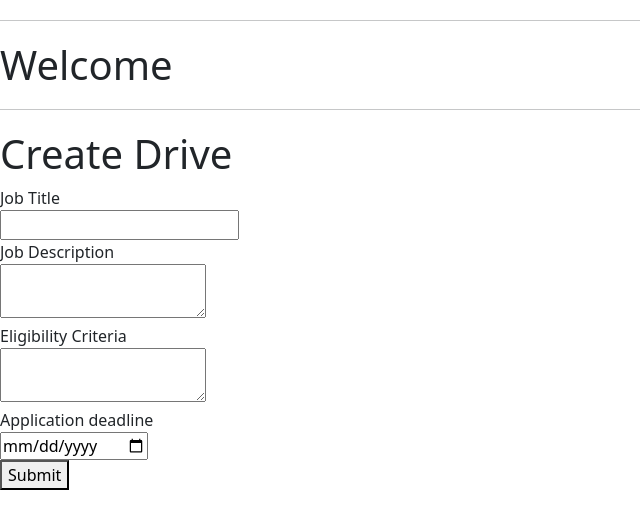
After one commit to Rajeshwari2857/Placement_portal, a Django app: page /company/create_drive/ in a window 1280 px wide. The commit adds this page. Shown: the top 529 px of the page, without its empty margins (0-640 px from the left). Run offline with Django 5.2, Linux system fonts and the light colour scheme.

Commit message:
drive creation

```diff
--- a/app/company/templates/com_dash.html
+++ b/app/company/templates/com_dash.html
@@ -2,4 +2,8 @@
 
 {% block content %}
     <h1>Company's dashboard</h1>
+
+    <button>
+        <a href="{% url 'create_drive' %}">Create drive</a>
+    </button>
 {% endblock %}
--- /dev/null
+++ b/app/company/templates/create_drive.html
@@ -0,0 +1,58 @@
+{% extends 'base.html' %}
+
+{% block content %}
+
+<h1> Create Drive </h1>
+
+<form
+    action="{% url 'create_drive' %}"
+    method="post">
+        {% csrf_token %}
+
+        <label>
+            Job Title
+        </label>
+        <br>
+        <input
+            type="text"
+            name="job_title"
+            required>
+        <br>
+
+        <label>
+            Job Description
+        </label>
+        <br>
+        <textarea
+            name="job_description"
+            required>
+        </textarea>
+        <br>
+
+        <label>
+            Eligibility Criteria
+        </label>
+        <br>
+        <textarea
+            name="eligibility_criteria"
+            required>
+        </textarea>
+        <br>
+
+        <label>
+            Application deadline
+        </label>
+        <br>
+        <input
+            type="date"
+            name="application_deadline"
+            required>
+        <br>
+
+        <button
+            type="submit">
+            Submit
+        </button>
+</form>
+
+{% endblock %}
--- a/app/company/urls.py
+++ b/app/company/urls.py
@@ -5,4 +5,5 @@ urlpatterns = [
     path('pending/', views.com_pending, name='com_pending'),
     path('profile/', views.com_profile, name='com_profile'),
     path('dashboard/', views.com_dash, name='com_dash'),
+    path('create_drive/', views.create_drive, name='create_drive'),
 ]
--- a/app/company/views.py
+++ b/app/company/views.py
@@ -25,3 +25,24 @@ def com_profile(request):
 
 def com_dash(request):
     return render(request, 'com_dash.html')
+
+
+def create_drive(request):
+
+    if request.method == 'POST':
+        company = models.Company.objects.get(user=request.user)
+        job_title = request.POST['job_title']
+        job_description = request.POST['job_description']
+        eligibility_criteria = request.POST['eligibility_criteria']
+        application_deadline = request.POST['application_deadline']
+        drive = models.Drive.objects.create(
+            company = company,
+            job_title = job_title,
+            job_description = job_description,
+            eligibility_criteria = eligibility_criteria,
+            application_deadline = application_deadline,
+        )
+        return redirect('com_dash')
+
+    else:
+        return render(request, 'create_drive.html')
--- a/app/templates/base.html
+++ b/app/templates/base.html
@@ -8,17 +8,21 @@
     <meta http-equiv="X-UA-Compatible" content="ie=edge">
 
     <link href="https://cdn.jsdelivr.net/npm/bootstrap@5.3.8/dist/css/bootstrap.min.css" rel="stylesheet">
+</head>
 
-</head>
+
 <hr class="line">
 <h1>Welcome</h1>
 <hr class="line">
+
     {% for message in messages %}
         {{ message }}
     {% endfor %}
-<body bgcolor="white">
-    {% block content %}
 
-    {% endblock %}
+<body
+    bgcolor="white">
+        {% block content %}
+
+        {% endblock %}
 </body>
 </html>
```
Also changed, not shown: app/admin_panel/templates/admin_dash.html (+59 -12 lines), app/company/templates/com_profile.html (+24 -4 lines), app/student/templates/stu_profile.html (+38 -10 lines), app/templates/log_in.html (+32 -10 lines), app/templates/signup.html (+44 -9 lines).
